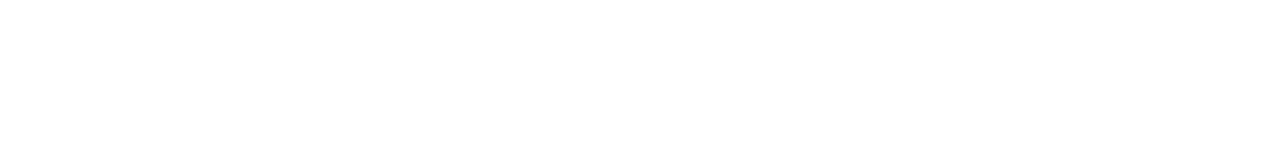
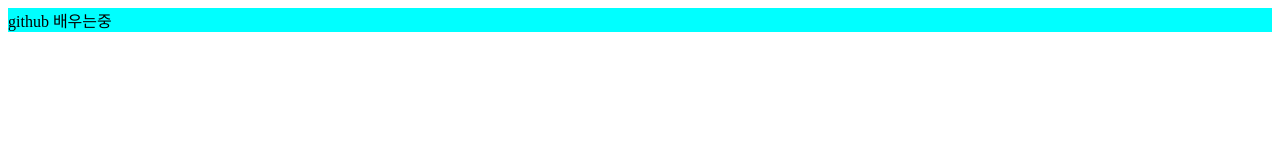
Before and after one commit to CHOIALTH/KDT_CodingOn_POSCO, a plain HTML site: page index.html in a window 1280 px wide. Drawn offline with Linux system fonts and the light colour scheme.

Commit message:
study: modified index.html

```diff
--- a/index.html
+++ b/index.html
@@ -4,7 +4,10 @@
         <meta charset="utf-8">
         <title></title>
         <style>
-
+            #test {
+                background-color: aqua;
+                width: auto;
+            }
 
         </style>
         <script>
@@ -15,6 +18,6 @@
 
     </head>
     <body>
-
+        <div id="test">github 배우는중</div>
     </body>
 </html>
```
